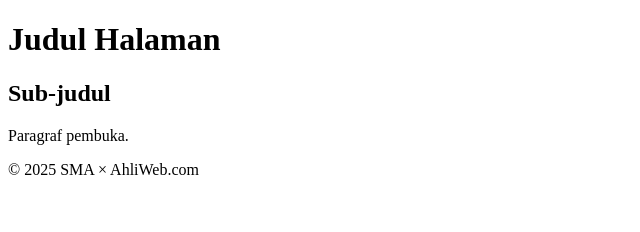
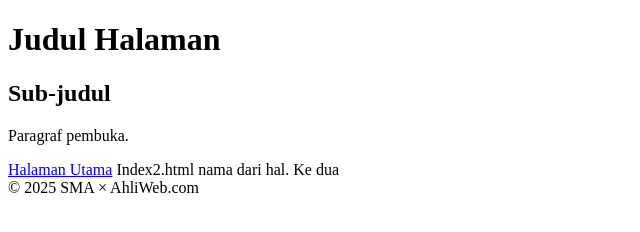
Before and after one commit to refaa5576-bot/eskulsman2p.bun-pertemuan1, a plain HTML site: page index.html in a window 1280 px wide. Shown: the whole page, without its empty margins (0-640 px from the left). Drawn offline with Linux system fonts and the light colour scheme.

Commit message:
Update index.html

```diff
--- a/index.html
+++ b/index.html
@@ -17,6 +17,9 @@
 <article>
 <h2>Sub‑judul</h2>
 <p>Paragraf pembuka.</p>
+  <a href="index2.html" class="btn">Halaman Utama</a>
+
+Index2.html nama dari hal. Ke dua
 </article>
 </section>
 <aside>
```
